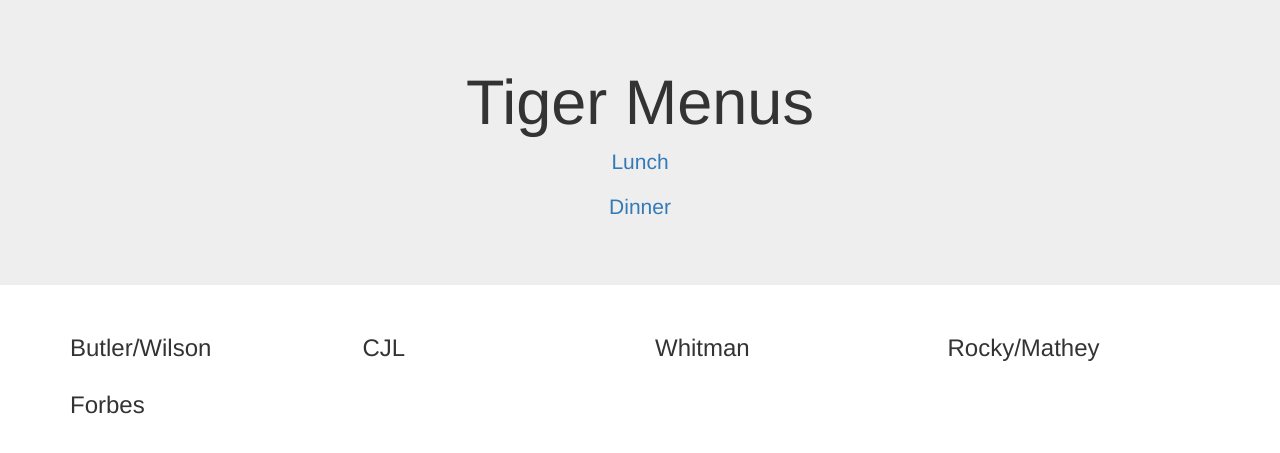
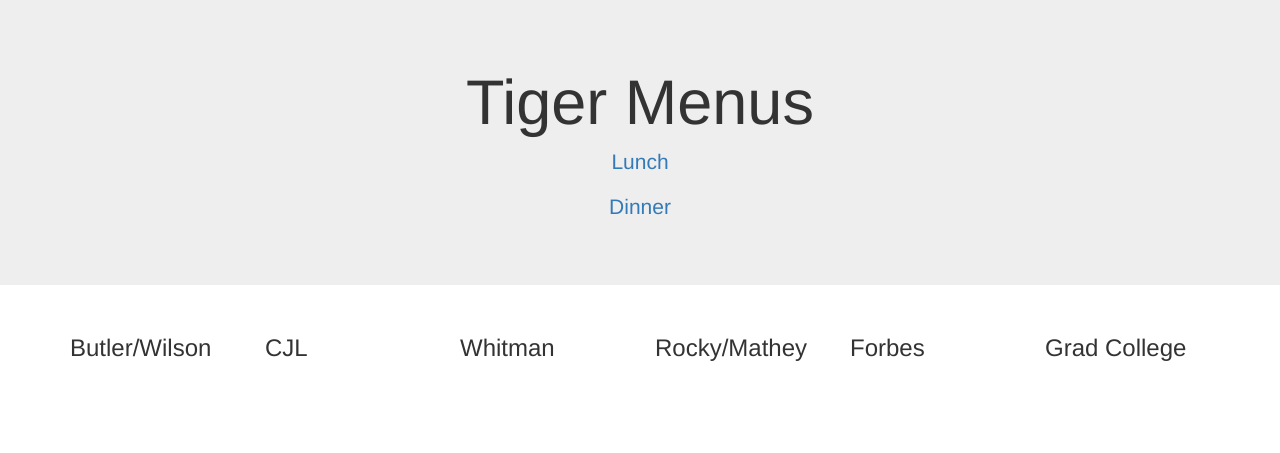
Before and after one commit to axu2/tiger-menus, a Flask app: template app/templates/index.html in a window 1280 px wide. Shown: the top 453 px of the page. Run offline with Flask 2, Linux system fonts and the light colour scheme; the template is opened without the code that fills it, so the values that code supplies are empty; some libraries are stand-ins or nearby versions.

Commit message:
Add 6 columns and Grad College

```diff
--- a/app/templates/index.html
+++ b/app/templates/index.html
@@ -3,33 +3,39 @@
 
 <div class="container">
 <div class="row">
-<div class="col-sm-3">
+<div class="col-sm-2">
   <h3>Butler/Wilson</h3>
   {% for item in wucox %}
   <p>{{ item }}</p>
   {% endfor %}
 </div>
-<div class="col-sm-3">
+<div class="col-sm-2">
   <h3>CJL</h3>
   {% for item in cjl %}
   <p>{{ item }}</p>
   {% endfor %}
 </div>
-<div class="col-sm-3">
+<div class="col-sm-2">
   <h3>Whitman</h3>
   {% for item in whitman %}
   <p>{{ item }}</p>
   {% endfor %}
 </div>
-<div class="col-sm-3">
+<div class="col-sm-2">
   <h3>Rocky/Mathey</h3>
   {% for item in roma %}
   <p>{{ item }}</p>
   {% endfor %}
 </div>
-<div class="col-sm-3">
+<div class="col-sm-2">
   <h3>Forbes</h3>
   {% for item in forbes %}
+  <p>{{ item }}</p>
+  {% endfor %}
+</div>
+<div class="col-sm-2">
+  <h3>Grad College</h3>
+  {% for item in grad %}
   <p>{{ item }}</p>
   {% endfor %}
 </div>
```
